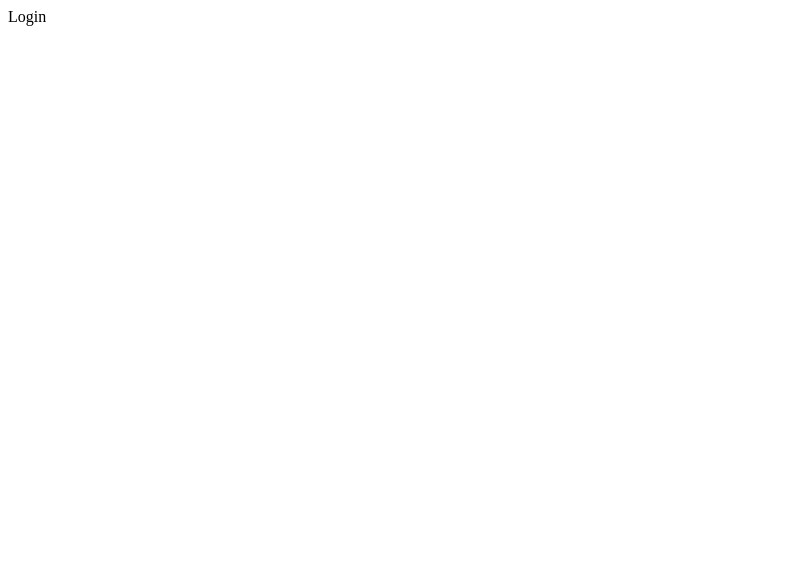
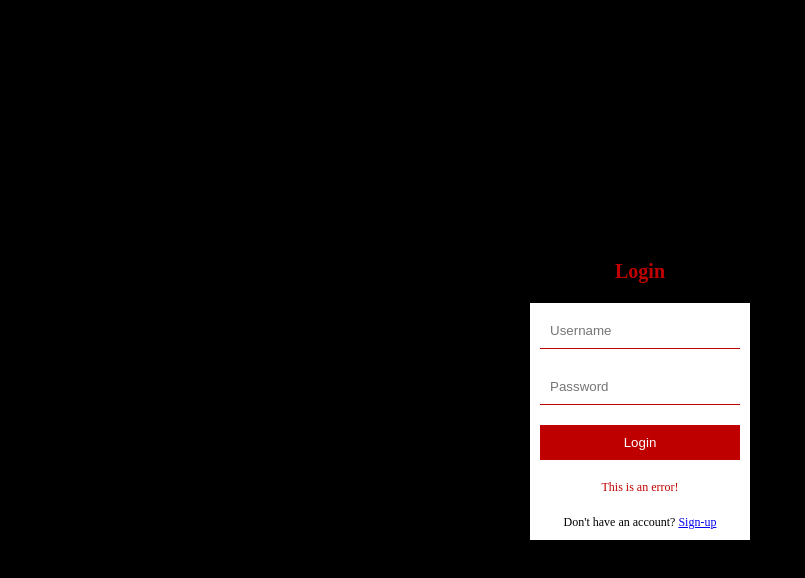
Before and after one commit to surya123-ctrl/blog_app_client, a React (Create React App) app: page /login in a window 1280 px wide. Shown: the top 578 px of the page, without its empty margins (0-805 px from the left). Built offline with nearby package versions, Linux system fonts and the light colour scheme.

Commit message:
Designed login and register page

```diff
--- a/package.json
+++ b/package.json
@@ -10,6 +10,7 @@
     "react-dom": "^18.2.0",
     "react-router-dom": "^6.17.0",
     "react-scripts": "5.0.1",
+    "sass": "^1.69.5",
     "web-vitals": "^2.1.4"
   },
   "scripts": {
--- a/src/App.js
+++ b/src/App.js
@@ -11,7 +11,7 @@
 import SinglePage from './pages/SinglePage';
 import Navbar from './components/Navbar';
 import Footer from './components/Footer';
-
+import "./styles/style.scss";
 
 const Layout = () => {
   return (
--- a/src/pages/Login.jsx
+++ b/src/pages/Login.jsx
@@ -1,7 +1,20 @@
 import React from "react";
-
+import { Link } from "react-router-dom";
 const Login = () => {
-  return <div>Login</div>;
+  return (
+    <div className="auth">
+      <h1>Login</h1>
+      <form>
+        <input required type="text" placeholder="Username" />
+        <input required type="password" placeholder="Password" />
+        <button>Login</button>
+        <p>This is an error!</p>
+        <span>
+          Don't have an account? <Link to="/register">Sign-up</Link>
+        </span>
+      </form>
+    </div>
+  );
 };
 
 export default Login;
--- a/src/pages/Register.jsx
+++ b/src/pages/Register.jsx
@@ -1,7 +1,21 @@
 import React from "react";
-
+import { Link } from "react-router-dom";
 const Register = () => {
-  return <div>Register</div>;
+  return (
+    <div className="auth">
+      <h1>Sign-up</h1>
+      <form>
+        <input required type="text" placeholder="Username" />
+        <input required type="email" placeholder="Email" />
+        <input required type="password" placeholder="Password" />
+        <button>Sign-up</button>
+        <p>This is an error!</p>
+        <span>
+          Do you have an account? <Link to="/login">Login</Link>
+        </span>
+      </form>
+    </div>
+  );
 };
 
 export default Register;
--- /dev/null
+++ b/src/styles/style.scss
@@ -0,0 +1,57 @@
+$lightGreen : #b9e7e7;
+$black: #000000;
+$red: 	#bf0000;
+* {
+    margin: 0px;
+}
+.app {
+    .container {
+        //Login & Register
+        .auth {
+            display: flex;
+            flex-direction: column;
+            align-items: center;
+            justify-content: center;
+            // background-color: rebeccapurple;
+            background-color: $black;
+            height: 100vh;
+
+
+            h1 {
+                font-size: 20px;
+                color: $red;
+                margin-bottom: 20px;
+            }
+            form {
+                display: flex;
+                flex-direction: column;
+                padding: 10px;
+                background-color: white;
+                width: 200px;
+                gap: 20px;
+            }
+            input {
+                padding: 10px;
+                border: none;
+                border-bottom: 1px solid $red;
+            }
+            button {
+                padding: 10px;
+                border: none;
+                background-color: $red;
+                cursor: pointer;
+                color: white;
+
+            }
+            span {
+                font-size: 12px;
+                text-align: center;
+            }
+            p {
+                font-size: 12px;
+                text-align: center;
+                color: $red;
+            }
+        }
+    }
+}
```
Also changed, not shown: 1 other file (tests, documents, lock files or other folders).
